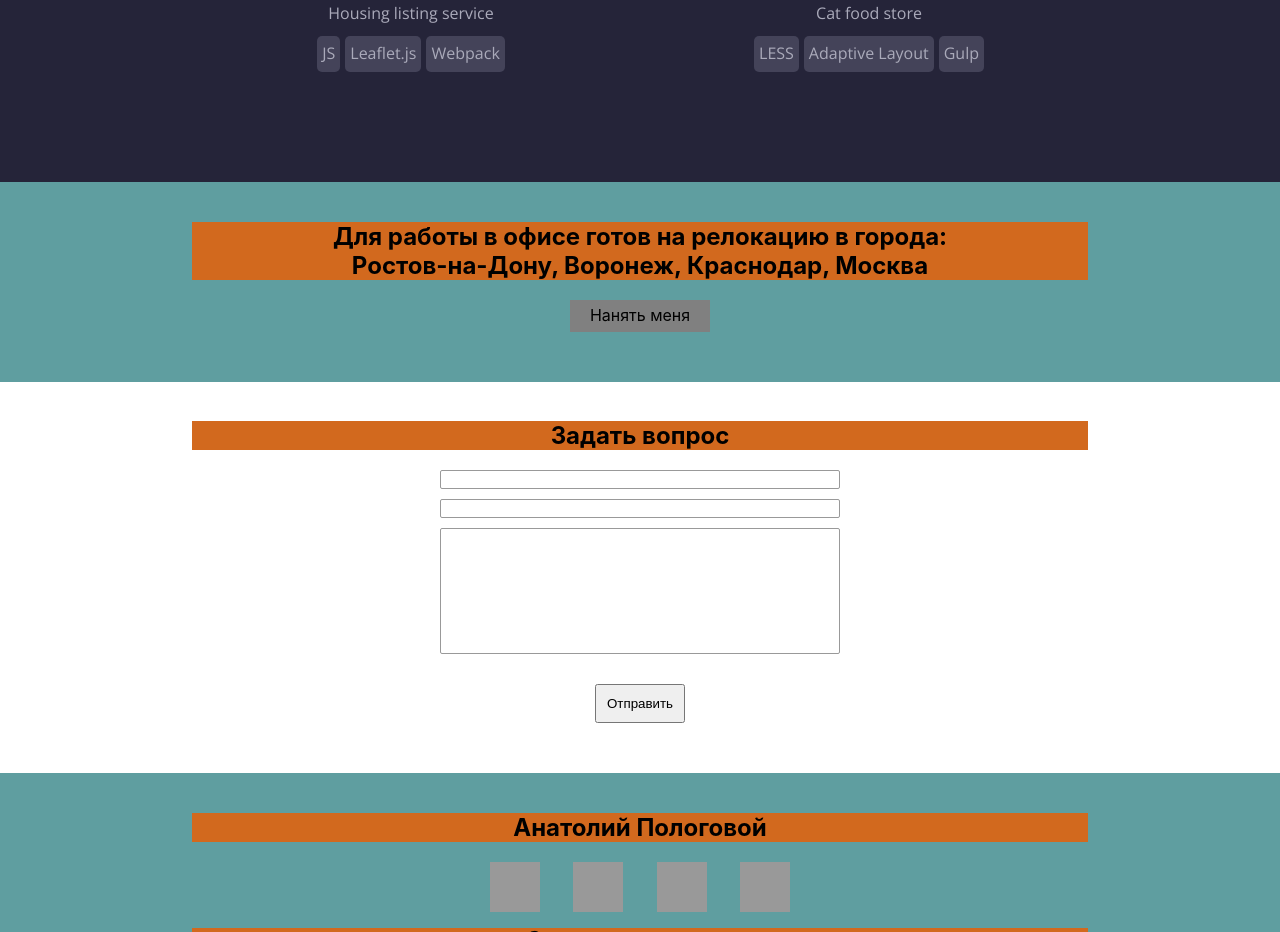
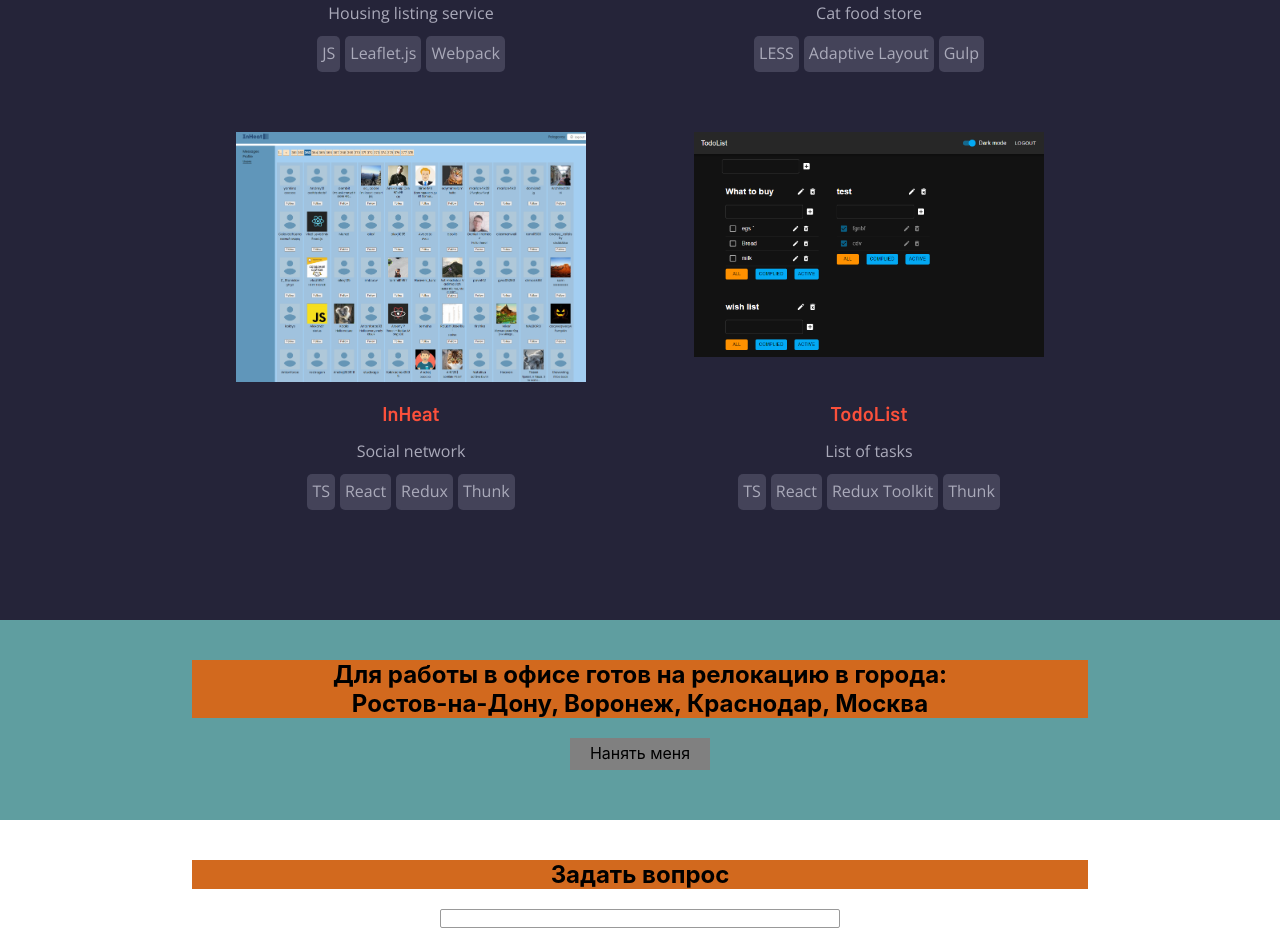
Before and after one commit to AnatoliyPologovoy/portfolio, a React (Create React App) app: page / in a window 1280 px wide. Shown: the part 1740-2672 px from the top of the page. Built offline with nearby package versions, Linux system fonts and the light colour scheme.

Commit message:
add new works

```diff
--- a/src/App.tsx
+++ b/src/App.tsx
@@ -8,7 +8,7 @@ import Hire from "./components/Hire/Hire";
 import Contacts from "./components/Contacts/Contacts";
 import Footer from "./components/Footer/Footer";
 import {MyProvider} from "components/MyContextProvider";
-import {content} from "app/Content";
+import {content} from "app/content";
 
 function App() {
 		return (
--- a/src/app/Content.ts
+++ b/src/app/content.ts
@@ -13,6 +13,8 @@ import Mui from 'assets/logo/colors/mui.png'
 import Jest from 'assets/logo/colors/jest.png'
 import Storybook from 'assets/logo/colors/storybook.png'
 import Git from 'assets/logo/colors/git.png'
+import SocialNetwork from 'assets/social-network.png'
+import todoList from 'assets/todo-list.png'
 
 
 export type WorkType = {
@@ -48,6 +50,20 @@ export const content: ContentType  = {
 						link: 'https://anatoliypologovoy.github.io/Cat-energy/',
 						techs: ['LESS','Adaptive Layout','Gulp' ],
 						img: catEnergy
+				},
+				{
+						title: 'InHeat',
+						desc: 'Social network',
+						link: 'https://anatoliypologovoy.github.io/social-network/',
+						techs: ['TS', 'React', 'Redux', 'Thunk'],
+						img: SocialNetwork
+				},
+				{
+						title: 'TodoList',
+						desc: 'List of tasks',
+						link: 'https://anatoliypologovoy.github.io/todolist/',
+						techs: ['TS', 'React', 'Redux Toolkit', 'Thunk'],
+						img: todoList
 				}
 		],
 		skills: [
--- a/src/components/MyContextProvider.tsx
+++ b/src/components/MyContextProvider.tsx
@@ -1,5 +1,5 @@
 import React, {FC, ReactNode} from "react";
-import {content, ContentType} from "app/Content";
+import {content, ContentType} from "app/content";
 
 type MyProviderPropsType = {
 		children: ReactNode
--- a/src/components/Works/WorksContainer.tsx
+++ b/src/components/Works/WorksContainer.tsx
@@ -2,7 +2,7 @@ import React, {useContext} from 'react';
 import cl from 'components/Works/works.module.scss'
 import Work from "./Work";
 import {Title} from "components/common/Title/Title";
-import {ContentType} from "app/Content";
+import {ContentType} from "app/content";
 import {MyContext} from "components/MyContextProvider";
 
 const WorksContainer = () => {
```
Also changed, not shown: src/assets/social-network.png (added), src/assets/todo-list.png (added).
